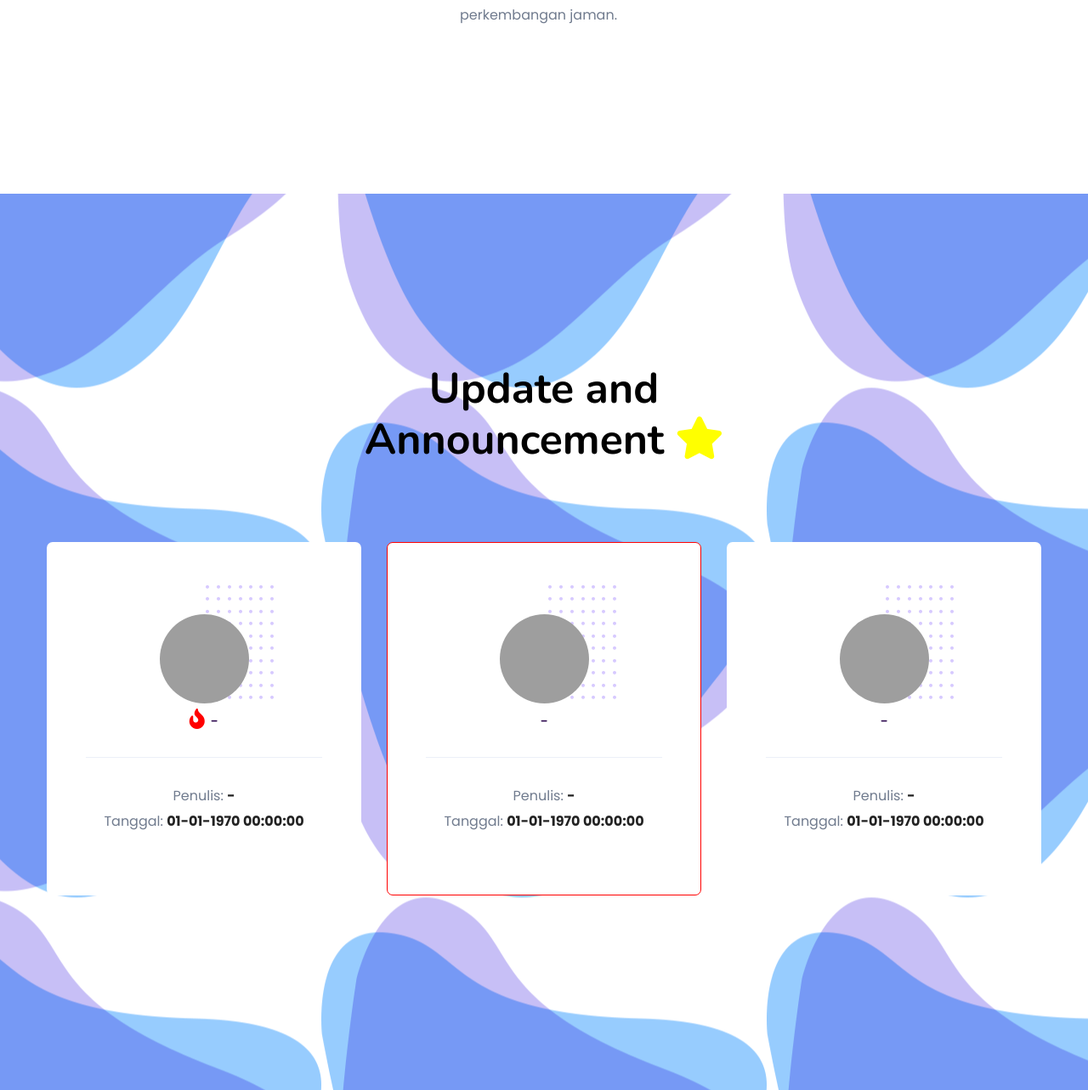
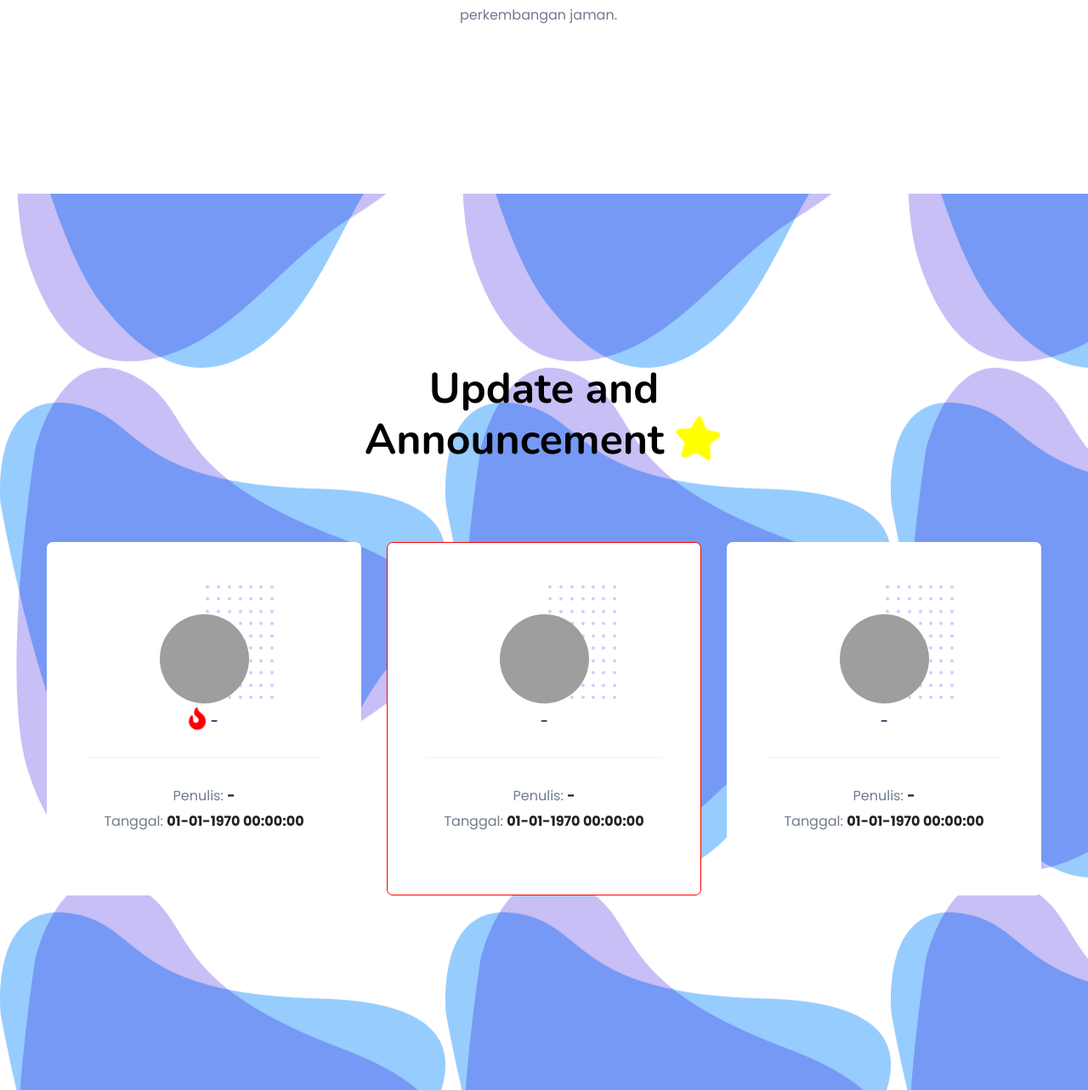
Before and after one commit to play-verse/landing-page, a PHP site: page / in a window 1280 px wide. Shown: the part 1892-3175 px from the top of the page at 85% size. Run offline with PHP 8.4, Linux system fonts and the light colour scheme; data that the repository does not hold is empty; grey boxes are pictures that could not be loaded.

Commit message:
improve animation

```diff
--- a/assets/css/custom.css
+++ b/assets/css/custom.css
@@ -212,8 +212,34 @@
 
 .service-area {
     background: url(../img/background/3d-shap.png);
-    background-position: center;
+    background-position-y: 100%;
+    animation-name: backgroundChanges;
+    -webkit-animation-duration: 5s;
+    animation-duration: 5s;
+    -webkit-animation-fill-mode: both;
+    animation-fill-mode: both;
+    -webkit-animation-iteration-count: infinite;
+    animation-iteration-count: infinite;
 }
+
+@-webkit-keyframes backgroundChanges {
+    0% {
+        background-position-y: 100%;
+    }
+    100% {
+        background-position-y: 0%;
+    }
+}
+
+@keyframes backgroundChanges {
+    0% {
+        background-position-y: 100%;
+    }
+    100% {
+        background-position-y: 0%;
+    }
+}
+
 
 .avatar-update {
     transition: transform .2s, box-shadow .2s;
--- a/index.php
+++ b/index.php
@@ -235,7 +235,7 @@
                 <div class="row d-flex justify-content-center">
                     <div class="col-lg-6">
                         <div class="section-tittle text-center">
-                            <h2 style="color: black;">Update and Announcement <i class="fas fa-star" style="color: yellow;"></i></h2>
+                            <h2 style="color: black;">Update and Announcement <i class="fa fa-star animated swing infinite" style="color: yellow;"></i></h2>
                         </div>
                     </div>
                 </div>
@@ -308,7 +308,7 @@
                                 <img class="avatar-update" src="https://forum.playverse.org/<?= $info[0]['avatar'] ?>" width="105" height="105" style="border-radius: 100px; position: relative;" alt="User" onerror="this.onerror=null; this.src=`https://i.ibb.co/gWGgmjX/logo-pv.png`;" />
                             </div>
                             <div class="service-cap">
-                                <h4><i class="fa fa-fire" style="color: red;"></i> <?= $info[0]['subject'] ?></h4>
+                                <h4><i class="fa fa-fire animated infinite tada" style="color: red;"></i> <?= $info[0]['subject'] ?></h4>
                                 <hr/>
                                 <p>
                                     Penulis: <b><?= $info[0]['username'] ?></b><br/>
```
